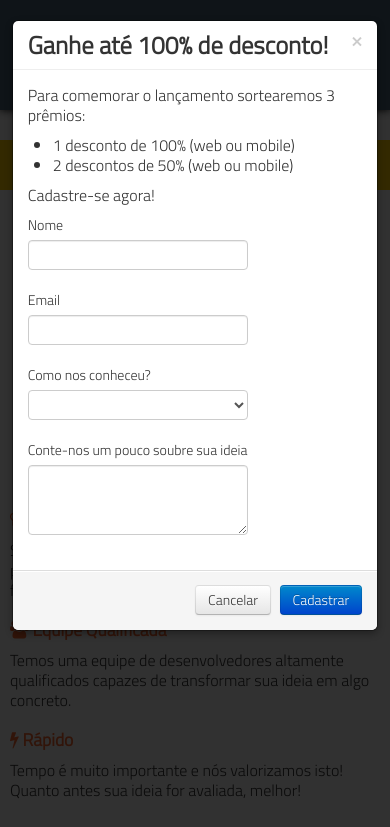
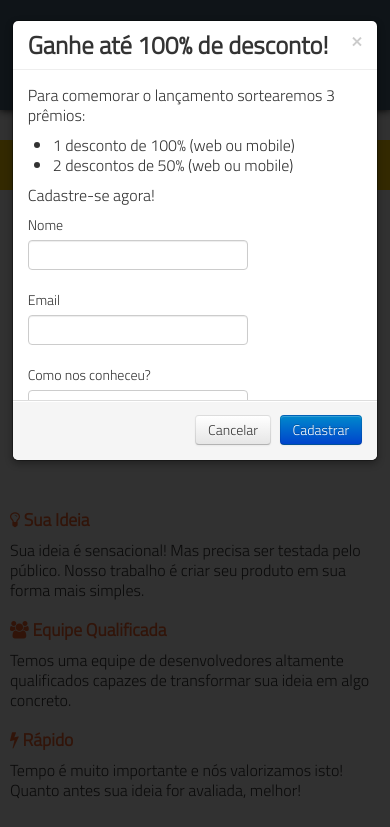
Before and after one commit to stormcoders/start2ups, a plain HTML site: page index.html in a window 390 px wide. Both pictures are taken after a click on the link "Promoção". Shown: the top 827 px of the page. Drawn offline with Linux system fonts and the light colour scheme; a script that the page names is missing.

Commit message:
corrigindo popup

```diff
--- a/css/main.css
+++ b/css/main.css
@@ -231,7 +231,7 @@ h2 {
   }
   .modal-body {
     height: 60%;
-    max-height: 100%;
+    max-height: 300px;
     padding: 15px;
     overflow-y: auto;
     -webkit-overflow-scrolling: touch;
```
